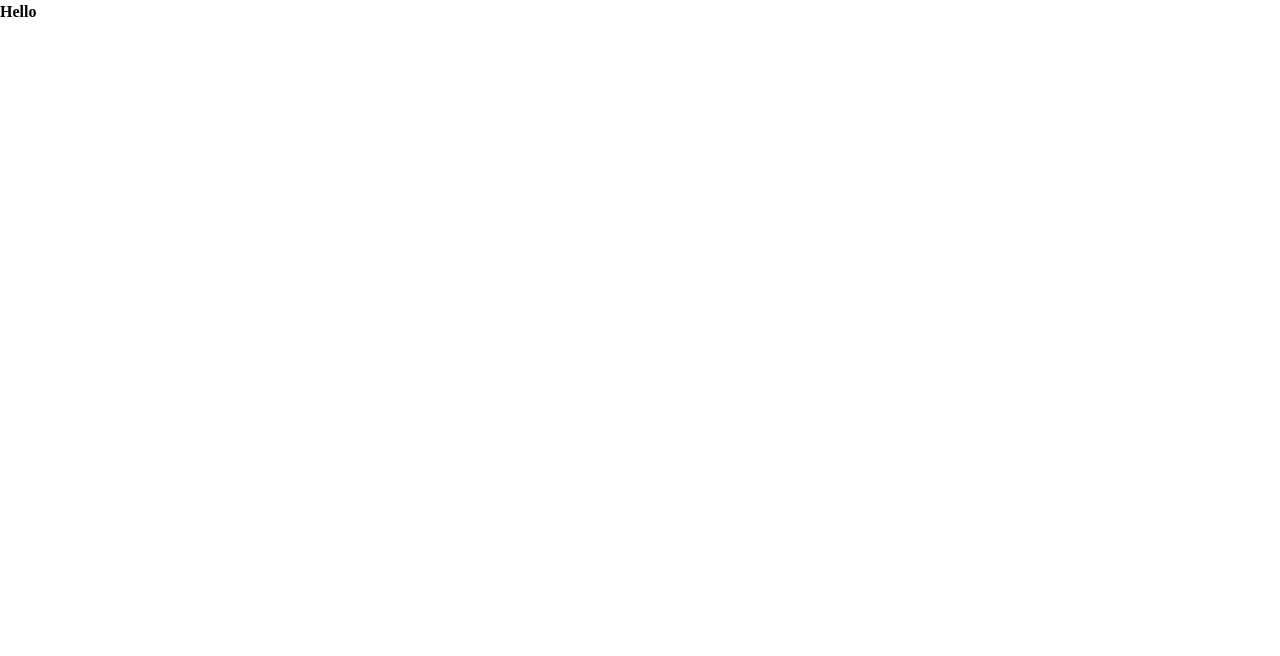
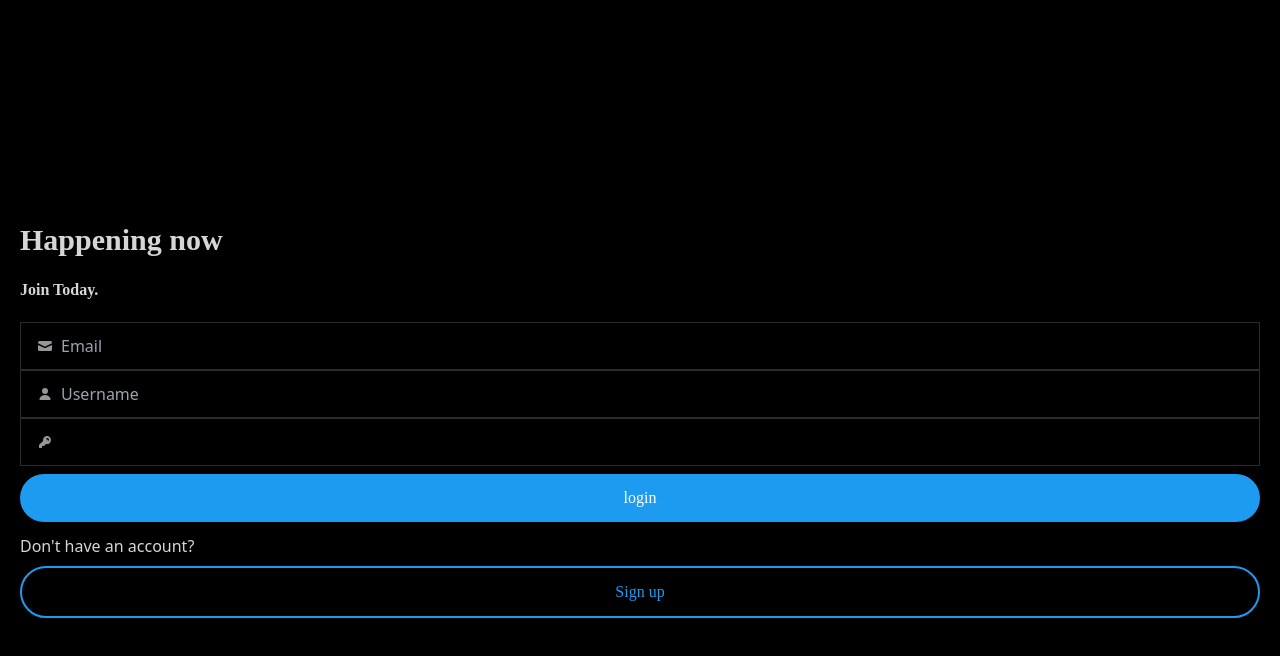
Before and after one commit to vishwaravi/twitter-react, a React (Create React App) app: page / in a window 1280 px wide. Shown: the top 656 px of the page. Built offline with nearby package versions, Linux system fonts and the light colour scheme.

Commit message:
Login page and Signup page created.

```diff
--- a/package.json
+++ b/package.json
@@ -8,6 +8,7 @@
     "@testing-library/user-event": "^13.5.0",
     "react": "^18.3.1",
     "react-dom": "^18.3.1",
+    "react-router-dom": "^6.28.0",
     "react-scripts": "5.0.1",
     "web-vitals": "^2.1.4"
   },
@@ -36,6 +37,7 @@
     ]
   },
   "devDependencies": {
+    "daisyui": "^4.12.14",
     "tailwindcss": "^3.4.14"
   }
 }
--- a/public/index.html
+++ b/public/index.html
@@ -1,5 +1,5 @@
 <!DOCTYPE html>
-<html lang="en">
+<html lang="en" data-theme = "black">
 <head>
   <meta charset="UTF-8">
   <meta name="viewport" content="width=device-width, initial-scale=1.0">
--- a/src/App.js
+++ b/src/App.js
@@ -1,10 +1,18 @@
+import {Route, Routes } from "react-router-dom";
+import LoginPage from "./components/login/LoginPage";
+import Signup from "./components/login/Signup";
 
 
 function App() {
   return (
-    <div className="App">
-     <h1 className="font-body font-bold">Hello</h1>
-    </div>
+      <div className="App">
+        <Routes>
+        <Route path="/" element={<LoginPage />} />
+          <Route path="login" element={<LoginPage />} />
+          <Route path="signup" element={<Signup />} />
+        </Routes>
+      </div>
+
   );
 }
 
--- /dev/null
+++ b/src/components/login/Login.js
@@ -0,0 +1,50 @@
+import React from 'react'
+
+const Login = () => {
+  return (
+    <div id="login-form" className='mt-5'>
+      <form>
+        <label className="input input-bordered flex items-center gap-2">
+          <svg
+            xmlns="http://www.w3.org/2000/svg"
+            viewBox="0 0 16 16"
+            fill="currentColor"
+            className="h-4 w-4 opacity-70">
+            <path
+              d="M2.5 3A1.5 1.5 0 0 0 1 4.5v.793c.026.009.051.02.076.032L7.674 8.51c.206.1.446.1.652 0l6.598-3.185A.755.755 0 0 1 15 5.293V4.5A1.5 1.5 0 0 0 13.5 3h-11Z" />
+            <path
+              d="M15 6.954 8.978 9.86a2.25 2.25 0 0 1-1.956 0L1 6.954V11.5A1.5 1.5 0 0 0 2.5 13h11a1.5 1.5 0 0 0 1.5-1.5V6.954Z" />
+          </svg>
+          <input type="text" className="grow" placeholder="Email" />
+        </label>
+        <label className="input input-bordered flex items-center gap-2">
+          <svg
+            xmlns="http://www.w3.org/2000/svg"
+            viewBox="0 0 16 16"
+            fill="currentColor"
+            className="h-4 w-4 opacity-70">
+            <path
+              d="M8 8a3 3 0 1 0 0-6 3 3 0 0 0 0 6ZM12.735 14c.618 0 1.093-.561.872-1.139a6.002 6.002 0 0 0-11.215 0c-.22.578.254 1.139.872 1.139h9.47Z" />
+          </svg>
+          <input type="text" className="grow" placeholder="Username" />
+        </label>
+        <label className="input input-bordered flex items-center gap-2">
+          <svg
+            xmlns="http://www.w3.org/2000/svg"
+            viewBox="0 0 16 16"
+            fill="currentColor"
+            className="h-4 w-4 opacity-70">
+            <path
+              fillRule="evenodd"
+              d="M14 6a4 4 0 0 1-4.899 3.899l-1.955 1.955a.5.5 0 0 1-.353.146H5v1.5a.5.5 0 0 1-.5.5h-2a.5.5 0 0 1-.5-.5v-2.293a.5.5 0 0 1 .146-.353l3.955-3.955A4 4 0 1 1 14 6Zm-4-2a.75.75 0 0 0 0 1.5.5.5 0 0 1 .5.5.75.75 0 0 0 1.5 0 2 2 0 0 0-2-2Z"
+              clipRule="evenodd" />
+          </svg>
+          <input type="password" className="grow" />
+        </label>
+        <button className='bg-primary font-body text-white p-3 w-full mt-2 rounded-full'>login</button>
+      </form>
+    </div>
+  )
+}
+
+export default Login
--- /dev/null
+++ b/src/components/login/LoginPage.js
@@ -0,0 +1,21 @@
+import React from 'react'
+import Login from './Login'
+import { useNavigate } from 'react-router-dom'
+
+const LoginPage = () => {
+    const navigate = useNavigate();
+  return (
+
+    <div id='login-page' className='m-5 flex flex-col justify-center min-h-screen'>
+        <div id="login-page-mssg" className='font-body'>
+            <p className='text-3xl font-bold'>Happening now</p>
+            <p className='mt-5 font-semibold'>Join Today.</p>
+        </div>
+        <Login />
+        <p className='mt-3'>Don't have an account?</p>
+        <button onClick={() => navigate('/signup')} className='bg-black border-2 border-primary font-body text-primary p-3 w-full mt-2 rounded-full'>Sign up</button>
+    </div>
+  )
+}
+
+export default LoginPage
--- /dev/null
+++ b/src/components/login/Signup.js
@@ -0,0 +1,41 @@
+import React from 'react'
+
+const Signup = () => {
+	return (
+		<div id="signup-page" className='m-6'>
+			<p className='font-body font-semibold text-2xl'>Create Your account</p>
+			<form className='flex flex-col justify-center'>
+				<input
+					type="text"
+					placeholder="Name"
+					className="i input input-bordered input-primary  mt-6"
+					required />
+				<input
+					type="text"
+					placeholder="User Id"
+					className="input input-bordered input-primary  mt-6"
+					required />
+				<input
+					type="email"
+					placeholder="Email"
+					className="input input-bordered input-primary  mt-6"
+					required />
+
+				<label className="form-control">
+					<div className="label">
+						<span className="label-text">What is your age?</span>
+					</div>
+					<input type="date" placeholder="Type here" className="input input-primary input-bordered" />
+				</label>
+				<input
+					type="password"
+					placeholder="password"
+					className="input input-bordered input-primary  mt-6"
+					required />
+				<button className='bg-primary font-body text-white p-3  rounded-full mt-10'>Sign up</button>
+			</form>
+		</div>
+	)
+}
+
+export default Signup
--- a/src/index.css
+++ b/src/index.css
@@ -3,3 +3,9 @@
 @tailwind utilities;
 
 @import url('https://fonts.googleapis.com/css2?family=Poppins:ital,wght@0,100;0,200;0,300;0,400;0,500;0,600;0,700;0,800;0,900;1,100;1,200;1,300;1,400;1,500;1,600;1,700;1,800;1,900&display=swap');
+
+*{
+    margin: 0;
+    padding: 0;
+    box-sizing: border-box;
+}
--- a/src/index.js
+++ b/src/index.js
@@ -2,10 +2,13 @@ import React from 'react';
 import ReactDOM from 'react-dom/client';
 import './index.css';
 import App from './App';
+import { BrowserRouter } from 'react-router-dom';
 
 const root = ReactDOM.createRoot(document.getElementById('root'));
 root.render(
   <React.StrictMode>
-    <App />
+    <BrowserRouter>
+      <App />
+    </BrowserRouter>
   </React.StrictMode>
 );
--- a/tailwind.config.js
+++ b/tailwind.config.js
@@ -1,3 +1,4 @@
+import daisyUIThemes, { black } from 'daisyui/src/theming/themes';
 /** @type {import('tailwindcss').Config} */
 module.exports = {
   content: [
@@ -10,5 +11,19 @@ module.exports = {
       }
     },
   },
-  plugins: [],
+  plugins: [
+    require('daisyui'),
+  ],
+  daisyui: {
+    themes: [
+      "light",
+      {
+        black : {
+          ...daisyUIThemes['black'],
+          primary : "rgb(29,155,240)",
+          secondary : "rgb(24,24,24)",
+        }
+      }
+    ],
+  },
 }
```
Also changed, not shown: 1 other file (tests, documents, lock files or other folders).
